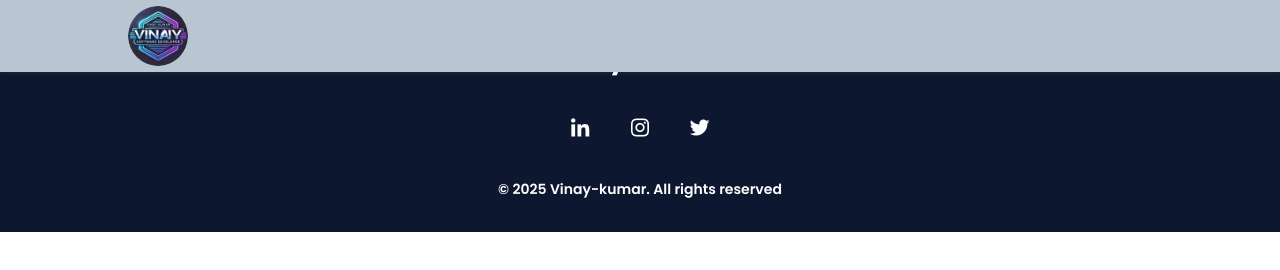
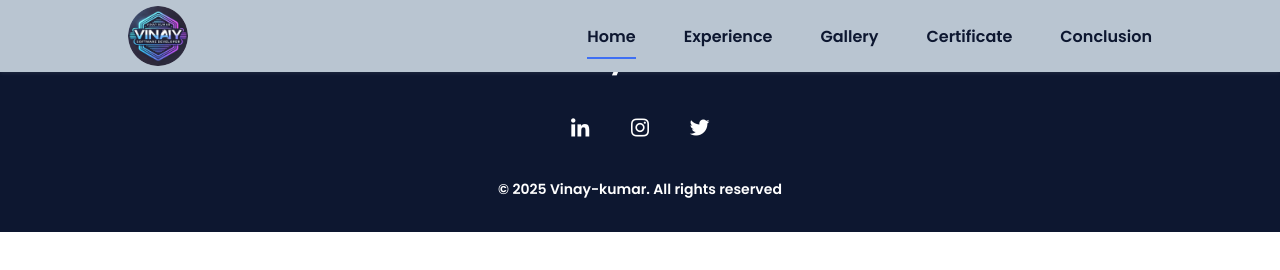
Before and after one commit to vinaygupta88/Myportfolio, a plain HTML site: page ursc.html in a window 1280 px wide. Drawn offline with nearby package versions, Linux system fonts and the light colour scheme.

Commit message:
Navbar Element

```diff
--- a/ursc.html
+++ b/ursc.html
@@ -16,7 +16,15 @@
       <div>
         <a href="index.html" class="nav__logo"><img src="assets/img/logo.jpg" alt="logo" style="border-radius: 50%;" width="60px"></a>
       </div>
-
+      <div class="nav__menu" id="nav-menu">
+        <ul class="nav__list">
+          <li class="nav__item"><a href="#home" class="nav__link active-link">Home</a></li>
+          <li class="nav__item"><a href="#experience" class="nav__link">Experience</a></li>
+          <li class="nav__item"><a href="#gallery" class="nav__link">Gallery</a></li>
+          <li class="nav__item"><a href="#certificate" class="nav__link">Certificate</a></li>
+          <li class="nav__item"><a href="#conclusion" class="nav__link">Conclusion</a></li>
+        </ul>
+      </div>
       <div class="nav__toggle" id="nav-toggle">
         <i class='bx bx-menu'></i>
       </div>
@@ -24,6 +32,10 @@
   </header>
 
   <!-- Main -->
+   <main class="l-main">
+
+
+   </main>
 
   <!-- Footer -->
   <footer class="footer">
```
